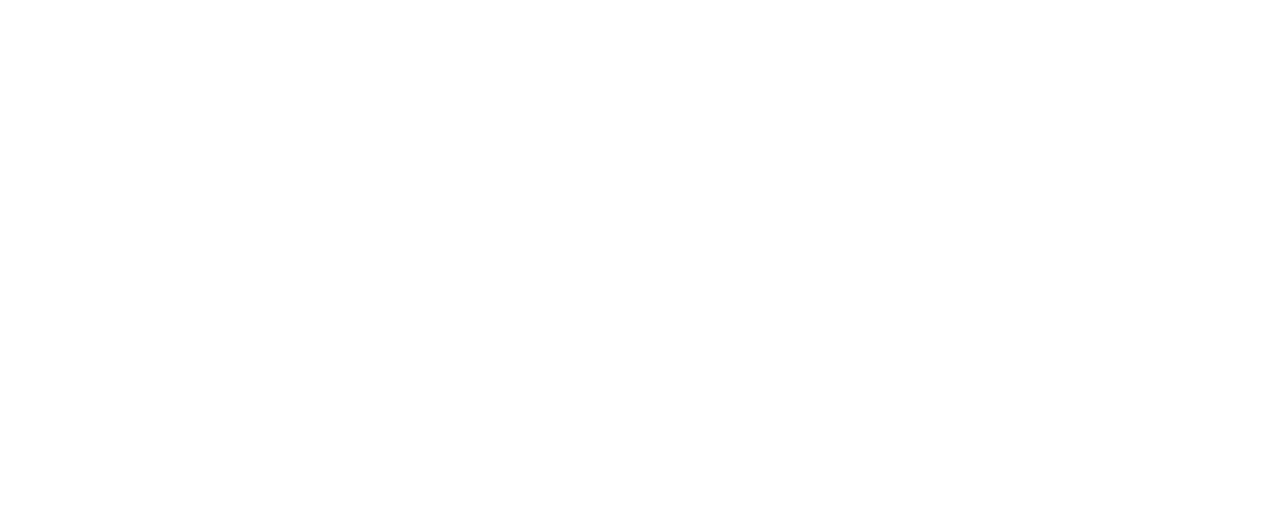
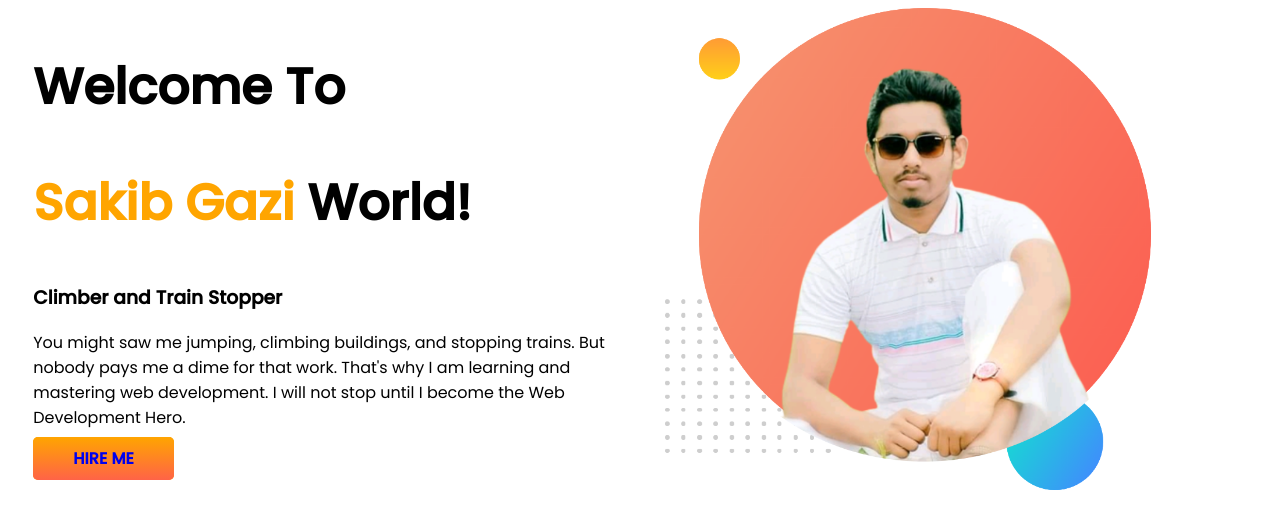
Before and after one commit to MdSakibGazi/developer-portfolio, a plain HTML site: page index.html in a window 1280 px wide. Drawn offline with Linux system fonts and the light colour scheme.

Commit message:
1stepcompiled

```diff
--- a/csss/style.css
+++ b/csss/style.css
@@ -0,0 +1,33 @@
+body {
+    font-family: 'Poppins', sans-serif;
+}
+
+h1 {
+    font-size: 50px;
+}
+
+.sakib {
+    color: orange;
+}
+
+.container {
+    display: flex;
+}
+
+.half-width {
+    width: 50%;
+    padding-left: 2%;
+}
+
+.half-width img {
+    width: 80%;
+}
+
+.link-button {
+    text-decoration: none;
+    background-color: orange;
+    padding: 10px 40px;
+    border-radius: 5px;
+    background-image: linear-gradient(orange, tomato);
+    font-weight: 700;
+}
--- a/index.html
+++ b/index.html
@@ -6,11 +6,29 @@
     <meta http-equiv="X-UA-Compatible" content="IE=edge">
     <meta name="viewport" content="width=device-width, initial-scale=1.0">
     <title>Developer Portfolio</title>
+    <link rel="preconnect" href="https://fonts.googleapis.com">
+    <link rel="preconnect" href="https://fonts.gstatic.com" crossorigin>
+    <link href="https://fonts.googleapis.com/css2?family=Poppins:wght@400;500&display=swap" rel="stylesheet">
     <link rel="stylesheet" href="csss/style.css">
 </head>
 
 <body>
-
+    <section class="container">
+        <div class="half-width">
+            <h1>Welcome To</h1>
+            <h1> <span class="sakib">Sakib Gazi</span> World!</h1>
+            <h3>Climber and Train Stopper</h3>
+            <p>You might saw me jumping, climbing buildings, and stopping trains. But nobody pays me a dime for that
+                work.
+                That's why I am learning and mastering web development. I will not stop until I become the Web
+                Development
+                Hero.
+            </p>
+            <a class="link-button" target="_blank" href="https://www.linkedin.com/in/md-sakibul-hasan-b04b53229/">HIRE
+                ME</a>
+        </div>
+        <div class="half-width"><img src="image/my-bg.png" alt=""></div>
+    </section>
 </body>
 
 </html>
```
Also changed, not shown: image/dream-bg.png (added), image/exp-bg.png (added), image/my-bg.png (added), image/my-bg2.png (added), image/top-banner.png (added).
